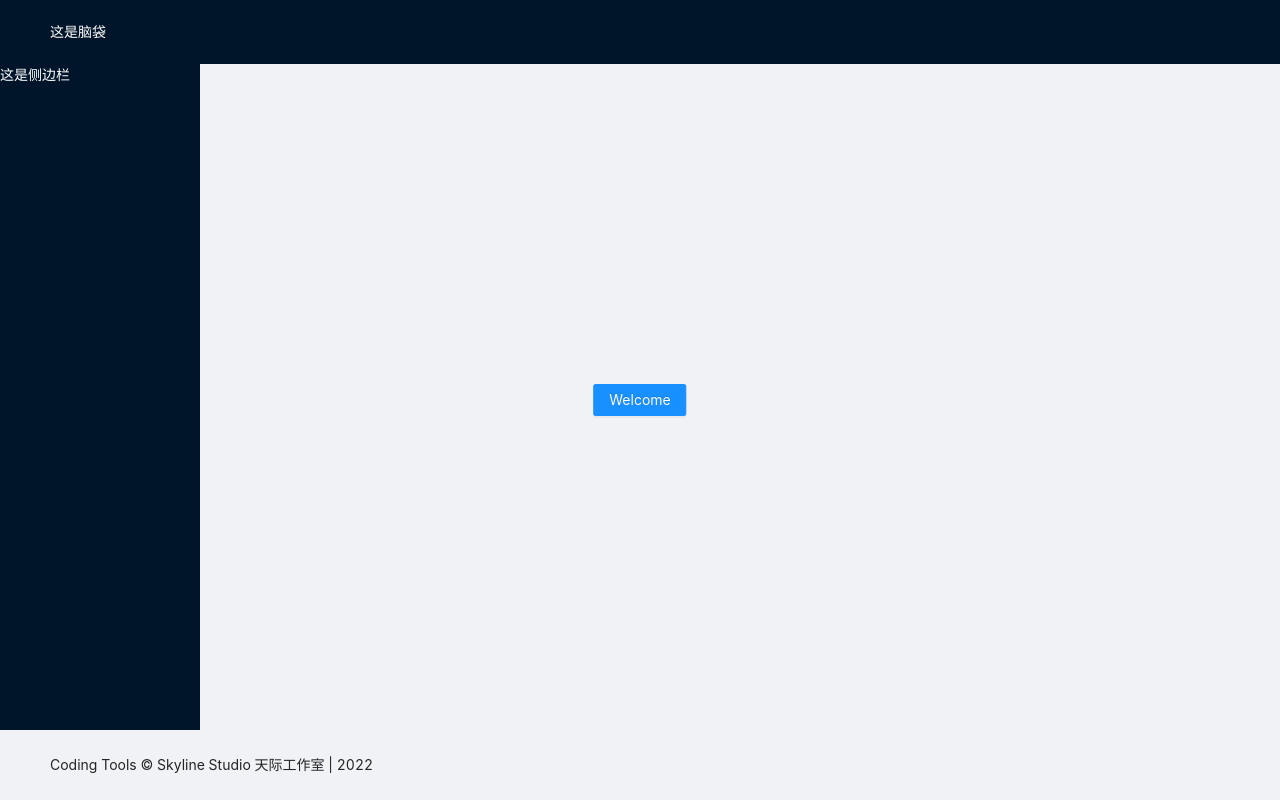
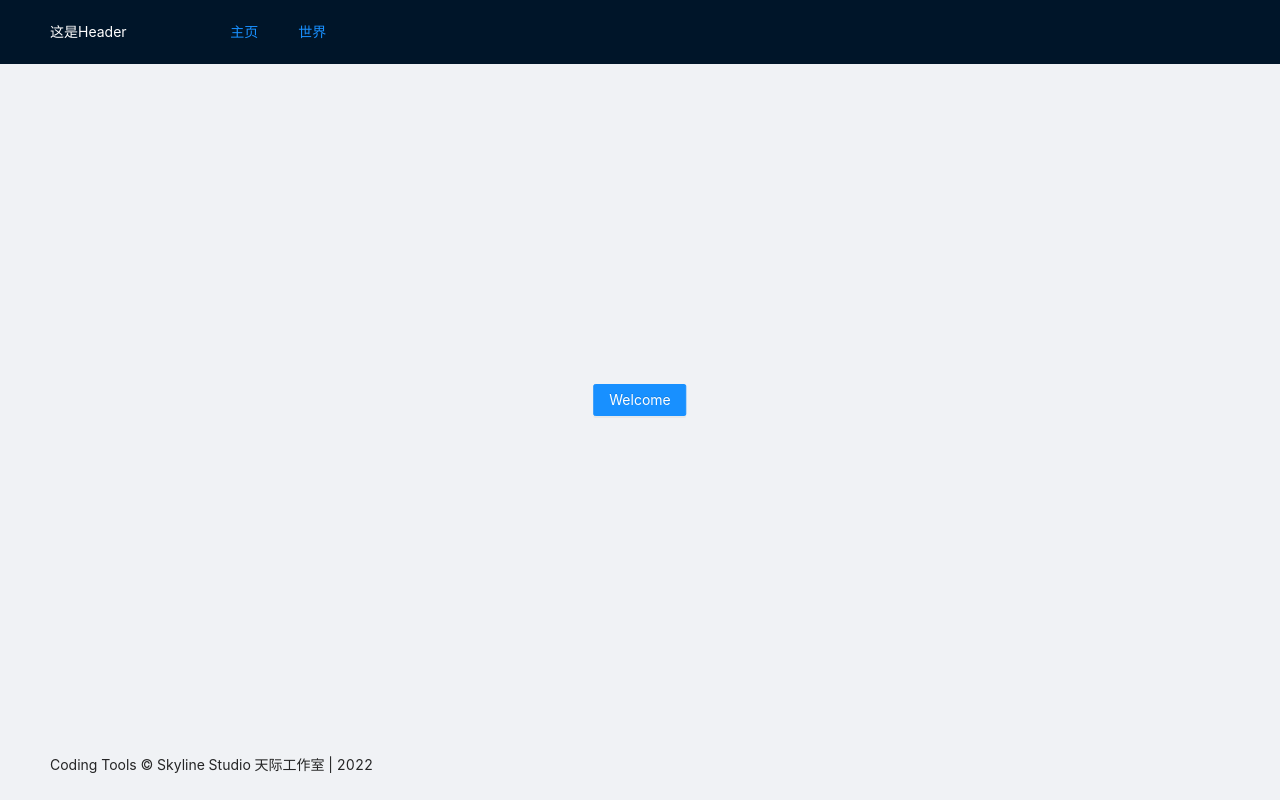
Before and after one commit to Skyline-Studio-Official/Bili-Tools, a Vue app: page / in a window 1280 px wide. Built offline with nearby package versions, Linux system fonts and the light colour scheme.

Commit message:
2022.04.05 | 13:32 | 搭建框架完毕

```diff
--- a/src/App.vue
+++ b/src/App.vue
@@ -1,14 +1,20 @@
 <template>
   <a-layout style="height:100vh">
     <a-layout-header style="color:white">
-      这是脑袋
+      这是Header
+      <!-- Router-Link = <a> 但是这是针对路由的 -->
+      <div style="" class="nav">
+        <div class="nav-item"><router-link to="/" >主页</router-link></div>
+        <div class="nav-item"><router-link to="/world" >世界</router-link></div>
+      </div>
     </a-layout-header>
     <a-layout>
-      <a-layout-sider style="color:white">
+      <!-- <a-layout-sider style="color:white">
         这是侧边栏
-      </a-layout-sider>
+      </a-layout-sider> -->
       <a-layout-content>
         <!-- Router View会渲染此时页面的路由 -->
+        <!-- 渲染的东西会放在Router-View标签里 -->
         <router-view></router-view>
       </a-layout-content>
     </a-layout>
@@ -20,6 +26,17 @@
 
 </script>
 
-<style>
-
+<style #scope>
+.nav {
+  display: inline-block;
+  margin-left:60px;
+}
+.nav-item {
+  display: inline-block;
+  margin-left: 40px;
+  color:white;
+}
+router-link {
+  color: white;
+}
 </style>
```
